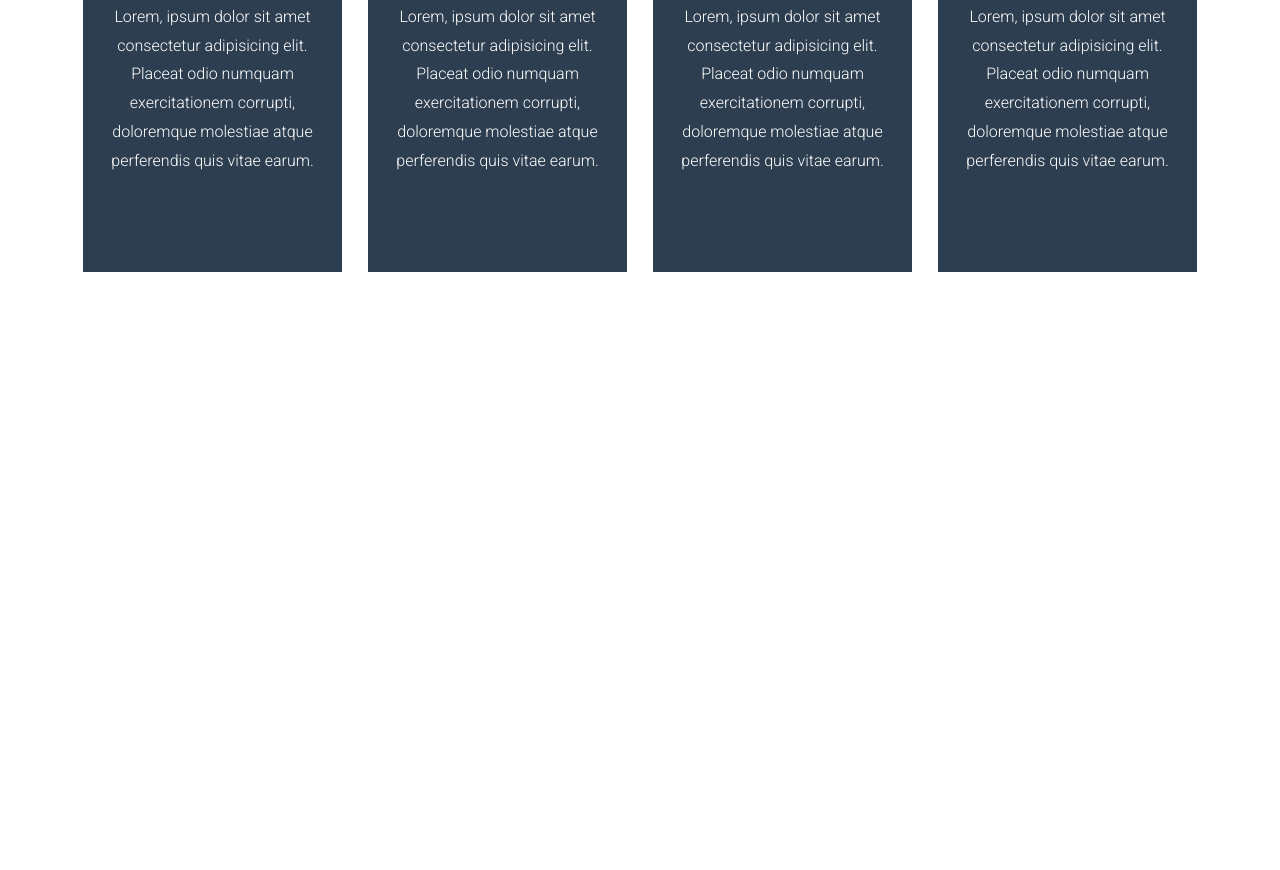
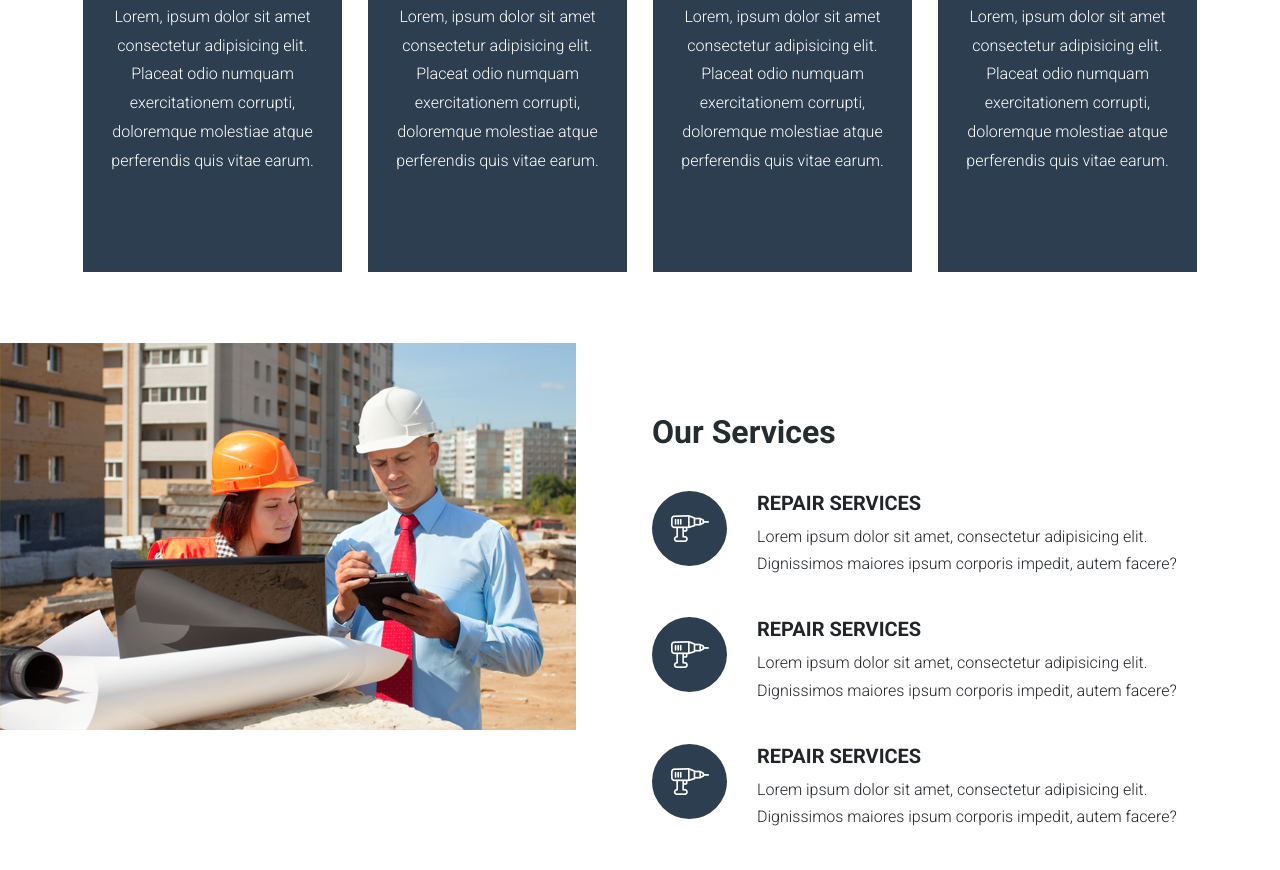
Before and after one commit to Mohammedazzam/46_LandingPage, a plain HTML site: page index.html in a window 1280 px wide. Shown: the part 1494-2364 px from the top of the page. Before the commit the page ends 1837 px from the top, so only its background shows below. Drawn offline with Linux system fonts and the light colour scheme.

Commit message:
Our Services

```diff
--- a/css/style.css
+++ b/css/style.css
@@ -218,3 +218,50 @@ header .top a i {
   -webkit-filter: brightness(0)invert(1);
 }
 /* End About */
+
+/* Start Services */
+.services {
+  position: relative;
+}
+
+.services>figure {
+  position: absolute;
+  width: 45%;
+  left: 0;
+  top: 0;
+}
+
+.services>figure>img {
+  width: 100%;
+  height: 100%;
+  object-fit: cover;
+}
+
+.services .head {
+  margin-top: 70px;
+}
+
+.services .box figure {
+  width: 75px;
+  height: 75px;
+  background: #2d3e50;
+  flex: 0 0 auto;
+  margin-right: 30px;
+  display: grid;
+  place-content: center;
+  border-radius: 50%;
+  -webkit-border-radius: 50%;
+  -moz-border-radius: 50%;
+  -ms-border-radius: 50%;
+  -o-border-radius: 50%;
+}
+
+.services .box {
+  font-weight: 300;
+  line-height: 1.7;
+}
+
+.services .box h5 {
+  font-weight: 600;
+}
+/* End Services */
--- a/index.html
+++ b/index.html
@@ -112,6 +112,7 @@
     </div>
     <!-- End Slider -->
 
+    <!-- Start About -->
     <div class="about">
         <div class="container">
             <div class="row justify-content-center">
@@ -162,6 +163,53 @@
             </div>
         </div>
     </div>
+    <!-- End About -->
+
+    <!-- Start Services -->
+    <div class="services">
+        <figure><img src="images/replaceimage1.png" alt=""></figure>
+        <div class="container">
+            <div class="row justify-content-end">
+                <div class="col-md-6">
+                    <div class="head">
+                        <h2>Our Services</h2>
+                    </div>
+                    <div class="box mb-4">
+                        <div class="d-flex">
+                            <figure><img src="images/servicess.png" alt=""></figure>
+                            <div class="content">
+                                <h5>REPAIR SERVICES </h5>
+                                <p>Lorem ipsum dolor sit amet, consectetur adipisicing elit. Dignissimos maiores ipsum
+                                    corporis impedit, autem facere?</p>
+                            </div>
+                        </div>
+                    </div>
+                    <div class="box mb-4">
+                        <div class="d-flex">
+                            <figure><img src="images/servicess.png" alt=""></figure>
+                            <div class="content">
+                                <h5>REPAIR SERVICES </h5>
+                                <p>Lorem ipsum dolor sit amet, consectetur adipisicing elit. Dignissimos maiores ipsum
+                                    corporis impedit, autem facere?</p>
+                            </div>
+                        </div>
+                    </div>
+                    <div class="box mb-4">
+                        <div class="d-flex">
+                            <figure><img src="images/servicess.png" alt=""></figure>
+                            <div class="content">
+                                <h5>REPAIR SERVICES </h5>
+                                <p>Lorem ipsum dolor sit amet, consectetur adipisicing elit. Dignissimos maiores ipsum
+                                    corporis impedit, autem facere?</p>
+                            </div>
+                        </div>
+                    </div>
+                </div>
+            </div>
+        </div>
+    </div>
+    <!-- End Services -->
+
     <script src="js/bootstrap.bundle.min.js"></script>
 </body>
 
```
Also changed, not shown: images/replaceimage1.png (added), images/servicess.png (added).
